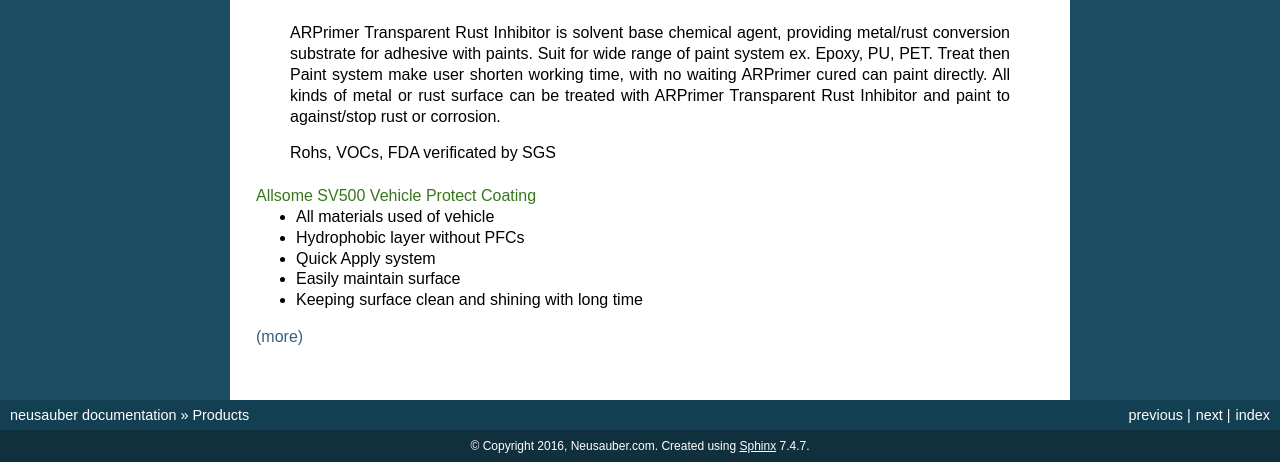
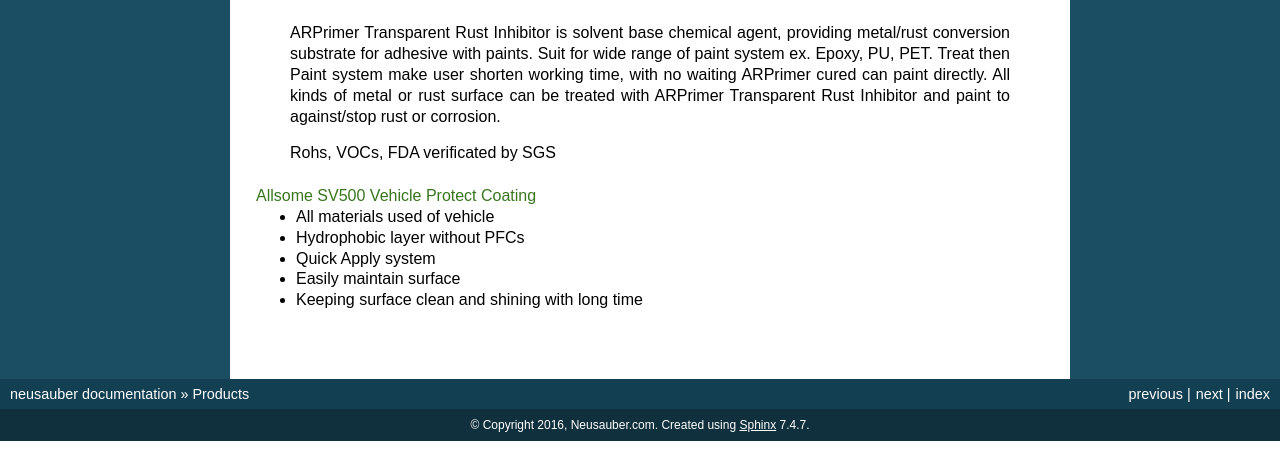
Before and after one commit to rexiap/neusauber, a Sphinx documentation site: the page built from docs/products.rst, in a window 1280 px wide, cut to the strip 823-1285 px from the top of the page. Built offline with Sphinx 7.4.7, drawn with Linux system fonts in a browser that asks for light colours; after the commit the page ends 1264 px from its top, so only the background shows below that.

Commit message:
Google Docs reST Editor@2017-5-4 11:36:6

```diff
--- a/docs/products.rst
+++ b/docs/products.rst
@@ -80,7 +80,7 @@
 
     <table cellspacing="0" cellpadding="0" style="width:100%">
     <tbody>
-    <tr><td style="width:69%;vertical-align:Top;padding-top:5px;padding-bottom:5px;padding-left:5px;padding-right:5px;border:solid 1px #000000"><p style="color:#38761d"><span  style="color:#38761d">Allsome SV500 Vehicle Protect Coating </span></p><ul style="list-style:disc;list-style-image:inherit;padding:0px 40px;margin:initial"><li style="list-style:inherit;list-style-image:inherit">All materials used of vehicle </li><li style="list-style:inherit;list-style-image:inherit">Hydrophobic layer without PFCs</li><li style="list-style:inherit;list-style-image:inherit">Quick Apply system</li><li style="list-style:inherit;list-style-image:inherit">Easily maintain surface </li><li style="list-style:inherit;list-style-image:inherit">Keeping surface clean and shining with long time</li></ul><p><a href="http://www.neusauber.com/en/latest/photoswall.html" target="_blank"> (more)</a></p></td><td style="width:31%;vertical-align:Top;padding-top:5px;padding-bottom:5px;padding-left:5px;padding-right:5px;border:solid 1px #000000"><p></td></tr>
+    <tr><td style="width:69%;vertical-align:Top;padding-top:5px;padding-bottom:5px;padding-left:5px;padding-right:5px;border:solid 1px #000000"><p style="color:#38761d"><span  style="color:#38761d">Allsome SV500 Vehicle Protect Coating </span></p><ul style="list-style:disc;list-style-image:inherit;padding:0px 40px;margin:initial"><li style="list-style:inherit;list-style-image:inherit">All materials used of vehicle </li><li style="list-style:inherit;list-style-image:inherit">Hydrophobic layer without PFCs</li><li style="list-style:inherit;list-style-image:inherit">Quick Apply system</li><li style="list-style:inherit;list-style-image:inherit">Easily maintain surface </li><li style="list-style:inherit;list-style-image:inherit">Keeping surface clean and shining with long time</li></ul><p></td><td style="width:31%;vertical-align:Top;padding-top:5px;padding-bottom:5px;padding-left:5px;padding-right:5px;border:solid 1px #000000"><p></td></tr>
     </tbody></table>
 
 .. |IMG1| image:: static/products_1.png
```
